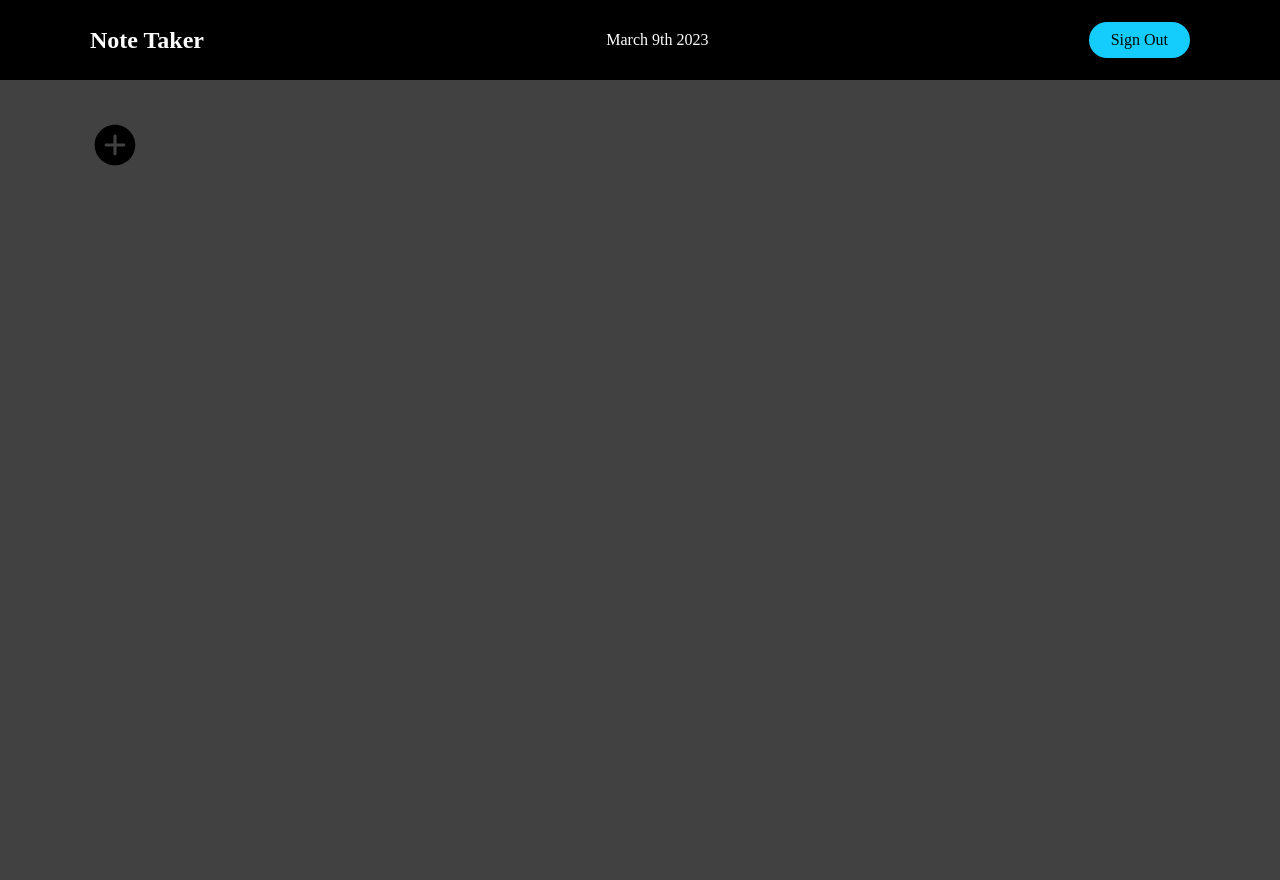
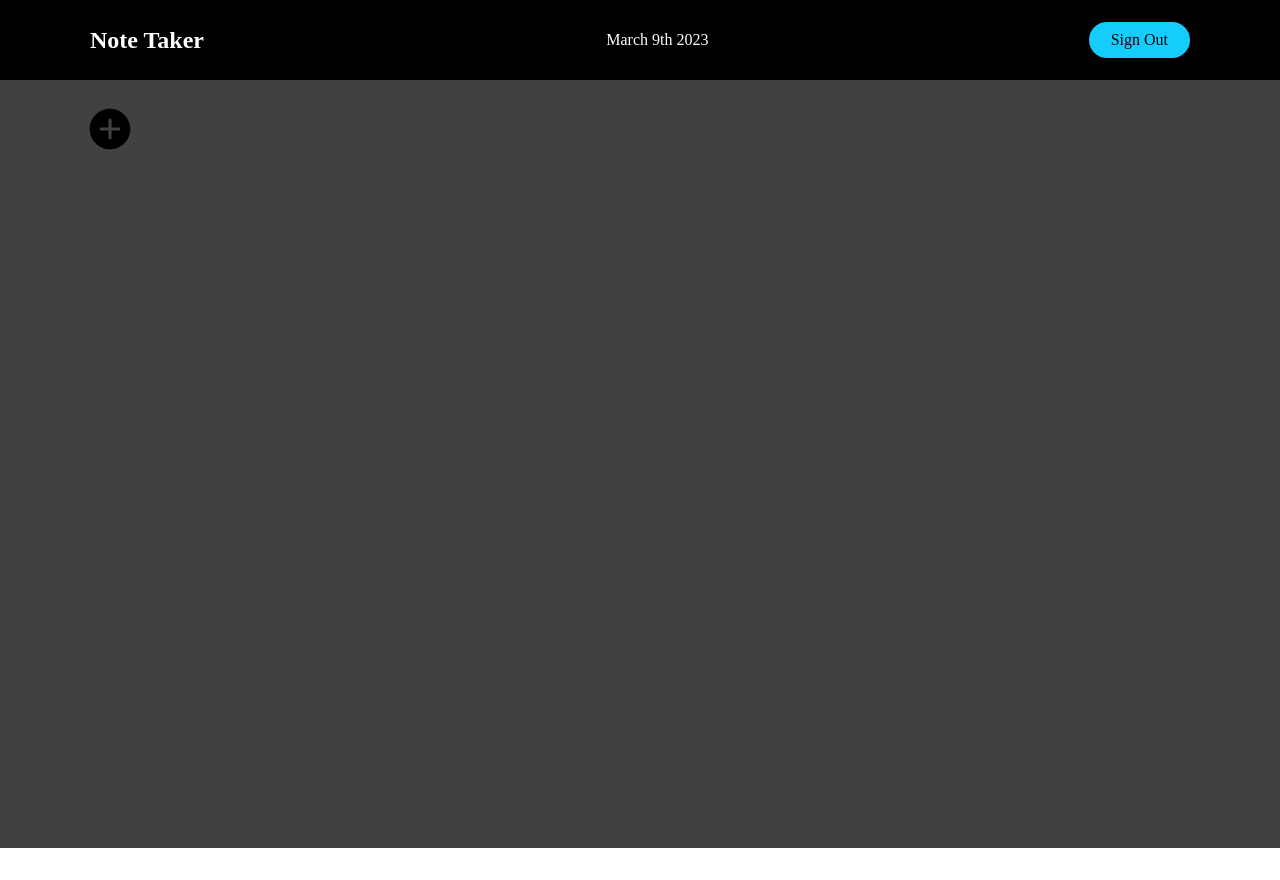
Before and after one commit to PeteChicchetti/note-taker-react, a React (Create React App) app in the folder client/: page /notes in a window 1280 px wide. After the commit the page ends 848 px from the top, so only its background shows below. Built offline with nearby package versions, Linux system fonts and the light colour scheme.

Commit message:
adjusted button position and left margin

```diff
--- a/client/src/components/Notes/Notes.jsx
+++ b/client/src/components/Notes/Notes.jsx
@@ -13,7 +13,7 @@ const Notes = () => {
     <>
         <NotesMain>
             <NotesContainer >
-                <AddBtn><IoIosAddCircle style={{ height: '50px', width: '50px', color: '#000' }} /></AddBtn>
+                <AddBtn><IoIosAddCircle style={{ height: '50px', width: '50px', color: '#000', margin: '0 0 0 -5px' }} /></AddBtn>
             </NotesContainer>
         </NotesMain>
     </>
--- a/client/src/components/Notes/NotesElements.jsx
+++ b/client/src/components/Notes/NotesElements.jsx
@@ -7,7 +7,7 @@ export const NotesMain = styled.div`
 export const NotesContainer = styled.div`
     background: #414141;
     margin: 80px auto 0px;
-    padding: 40px 24px;
+    padding: 24px 24px;
     height: calc(100vh - 80px);
     max-width: 1100px;
 
```
